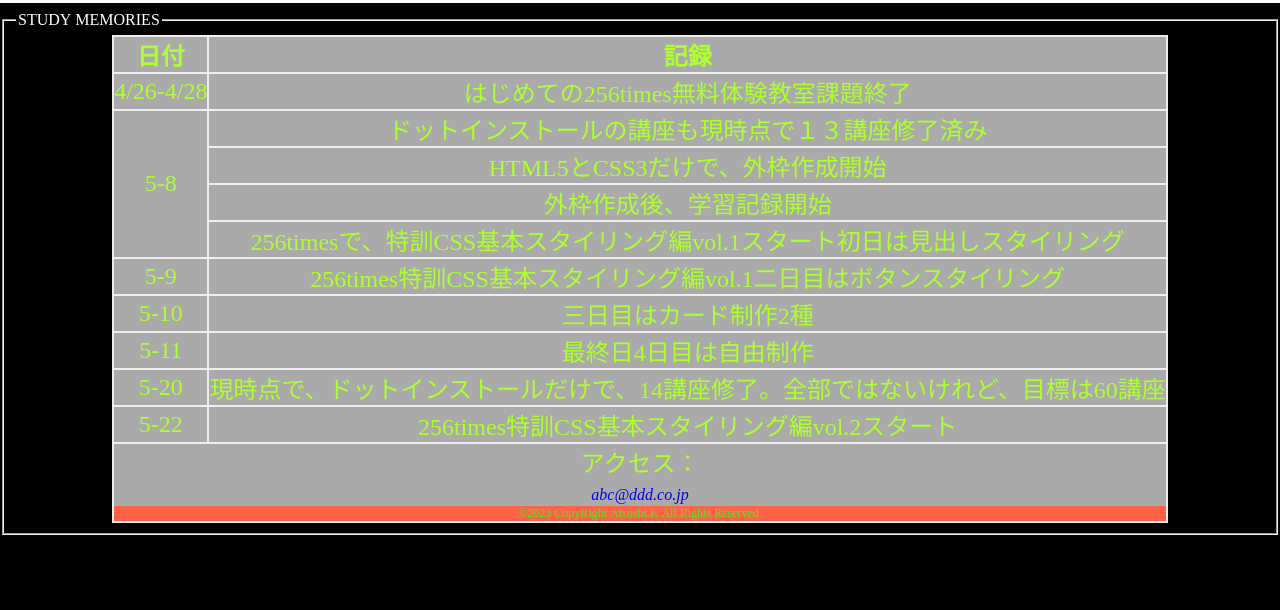
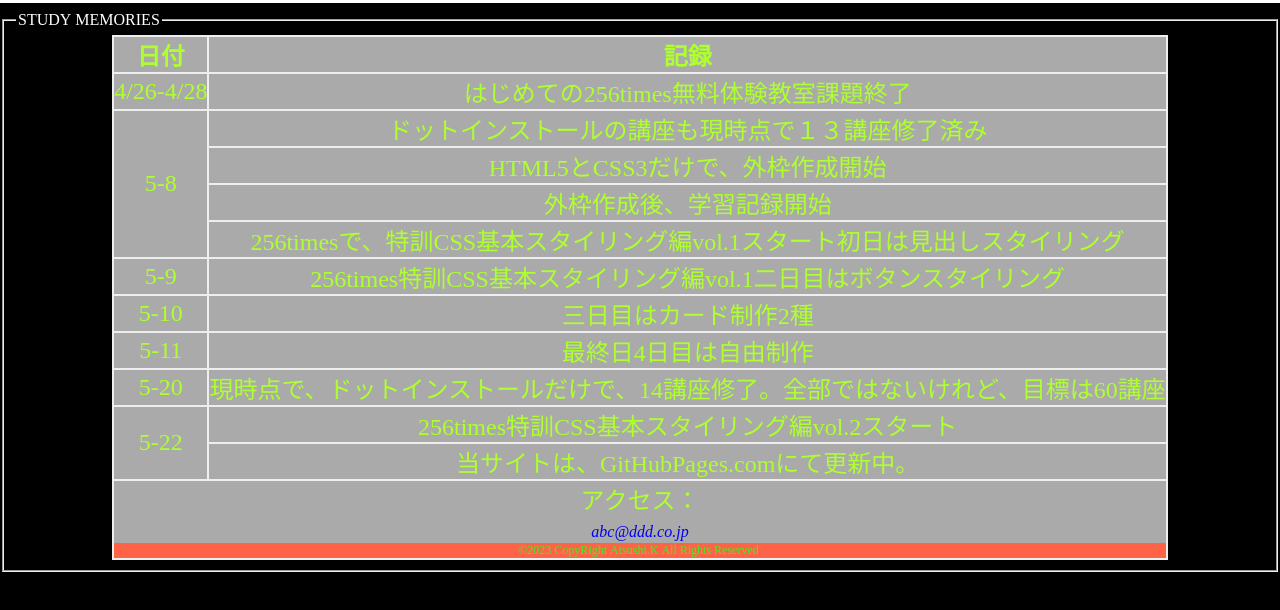
Before and after one commit to Hub38/miuChannel, a plain HTML site: page index.html in a window 1280 px wide. Shown: the part 80-690 px from the top of the page. Drawn offline with Linux system fonts and the light colour scheme.

Commit message:
Add files via upload

```diff
--- a/index.html
+++ b/index.html
@@ -48,7 +48,8 @@
             <tr><td>5-11</td><td>最終日4日目は自由制作</td></tr>
             <tr><td>5-20</td><td>現時点で、ドットインストールだけで、14講座修了。全部ではないけれど、目標は60講座
             </td></tr>
-            <tr><td>5-22</td><td>256times特訓CSS基本スタイリング編vol.2スタート</td></tr>
+            <tr><td rowspan="2">5-22</td><td>256times特訓CSS基本スタイリング編vol.2スタート</td></tr>
+            <tr><td>当サイトは、GitHubPages.comにて更新中。</td></tr>
           </tbody>
           <tfoot>
             <tr rowspan="2">
```
